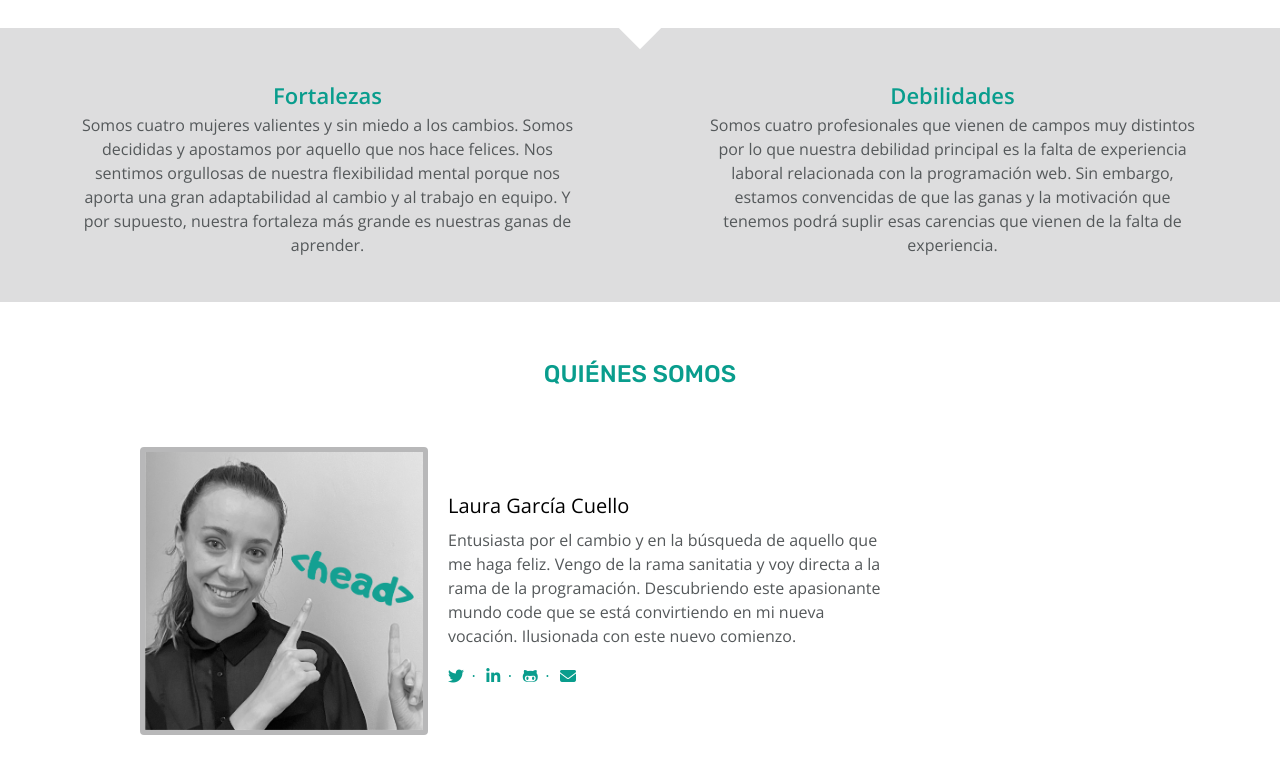
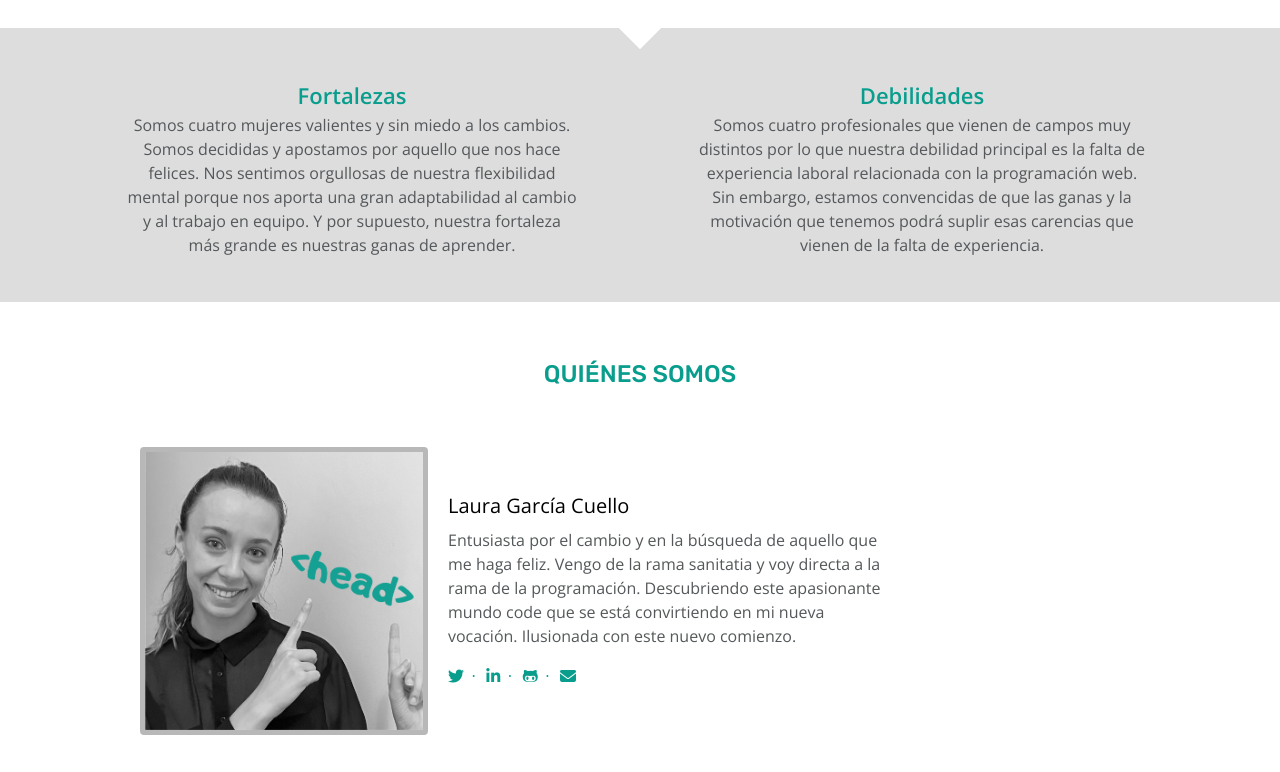
Before and after one commit to Adalab/project-promo-r-module-1-team-6, a website: page src/html/index.html in a window 1280 px wide. Shown: the part 1448-2220 px from the top of the page. Drawn offline with nearby package versions, Linux system fonts and the light colour scheme; files that its build step writes are made by us from their sources; files whose address does not match are found by name.

Commit message:
Limitar ancho del texto de FORTALEZAS Y DEBILIDADES

```diff
--- a/src/html/partials/strengths_weaknesses.html
+++ b/src/html/partials/strengths_weaknesses.html
@@ -1,4 +1,5 @@
 <section class="strengths-weaknesses">
+    <div class="strengths-weaknesses-container">
         <article class="strengths">
             <h3 class="caracteristicas">Fortalezas</h3>
             <p class="parrafo">
@@ -13,7 +14,9 @@
             <h3 class="caracteristicas">Debilidades</h3>
             <p class="parrafo">Somos cuatro profesionales que vienen de campos muy distintos por lo que nuestra
                 debilidad principal es la falta de experiencia laboral relacionada con la programación web. Sin
-            embargo, estamos convencidas de que las ganas y la motivación que tenemos podrá suplir esas carencias que
+                embargo, estamos convencidas de que las ganas y la motivación que tenemos podrá suplir esas carencias
+                que
                 vienen de la falta de experiencia. </p>
         </article>
+    </div>
 </section>
--- a/src/scss/layout/_strengths_weaknesses.scss
+++ b/src/scss/layout/_strengths_weaknesses.scss
@@ -8,11 +8,16 @@
   justify-content: center;
   font-family: "Open Sans", sans-serif;
   width: 100%;
+}
+.strengths-weaknesses-container {
+  box-sizing: border-box;
+  display: flex;
+  flex-direction: column;
+  align-items: center;
+  width: 100%;
+  max-width: 1170px;
   line-height: 35px;
-  padding-top: 20px;
-  padding-bottom: 45px;
-  padding-left: 15px;
-  padding-right: 15px;
+  padding: 20px 15px 45px 15px;
 }
 
 .caracteristicas {
@@ -21,6 +26,7 @@
   text-align: center;
   font-weight: bold;
   padding-top: 30px;
+  max-width: 450px;
 }
 
 .parrafo {
@@ -28,9 +34,15 @@
   color: var(--gun-metal);
   font-size: 16px;
   line-height: 24px;
+  max-width: 450px;
 }
 @media screen and (min-width: 768px) {
   .strengths-weaknesses {
+    flex-direction: row;
+    align-items: center;
+    justify-content: space-around;
+  }
+  .strengths-weaknesses-container {
     flex-direction: row;
     align-items: center;
     justify-content: space-around;
```
Lines whose indentation alone changed are shown as unchanged.
